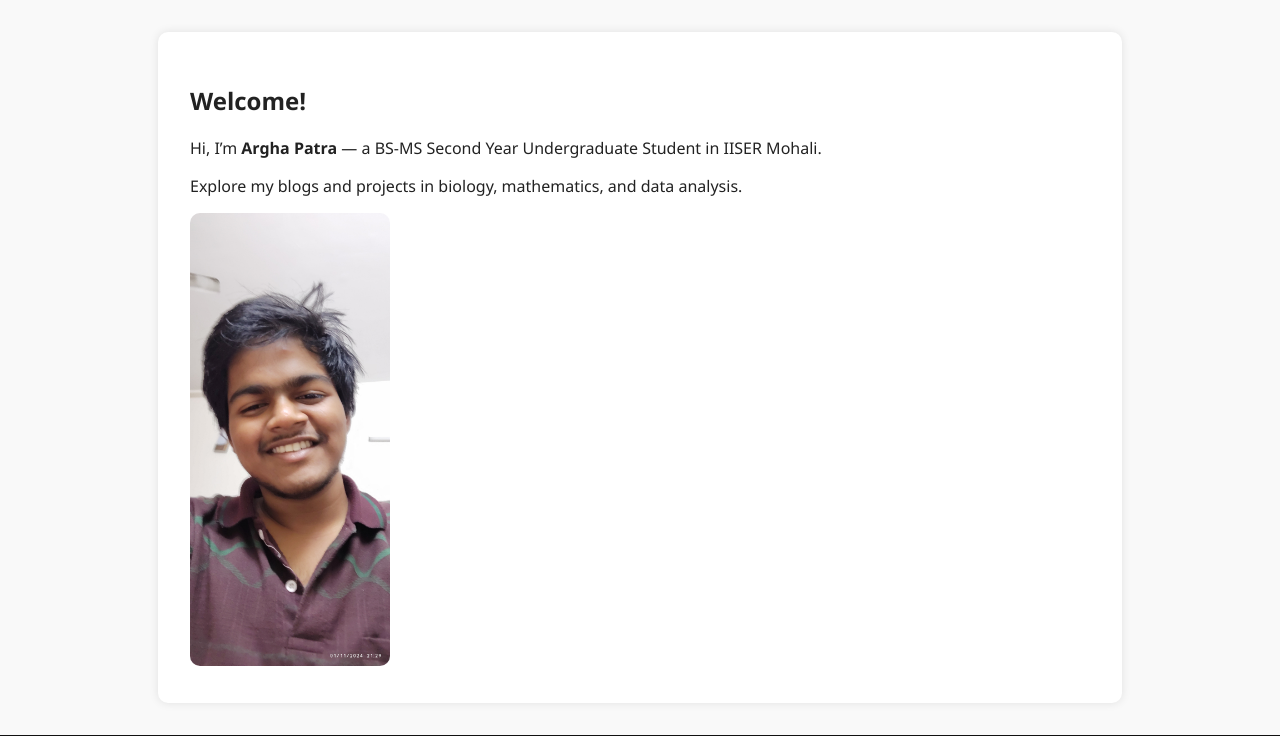
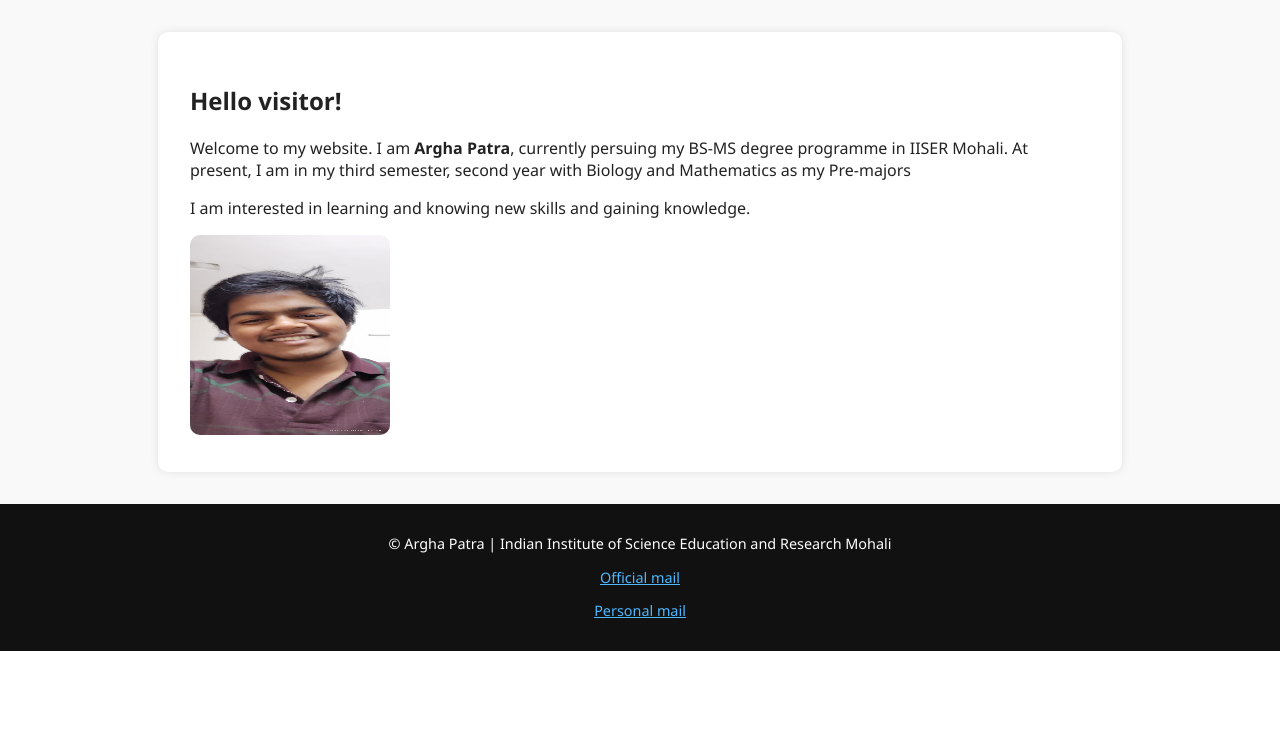
Before and after one commit to brainlessA/personal_site, a Flask app: page / in a window 1280 px wide. Shown: the part 232-968 px from the top of the page. After the commit the page ends 883 px from the top, so only its background shows below. Run offline with Flask 3, Linux system fonts and the light colour scheme.

Commit message:
Update index.html

```diff
--- a/templates/index.html
+++ b/templates/index.html
@@ -1,7 +1,7 @@
 {% extends "base.html" %}
 {% block content %}
-<h2>Welcome!</h2>
-<p>Hi, I’m <b>Argha Patra</b> — a BS-MS Second Year Undergraduate Student in IISER Mohali.</p>
-<p>Explore my blogs and projects in biology, mathematics, and data analysis.</p>
-<img src="{{ url_for('static', filename='images/argha.jpg') }}" alt="Profile Photo" width="200" style="border-radius: 10px;">
+<h2>Hello visitor!</h2>
+<p>Welcome to my website. I am <b>Argha Patra</b>, currently persuing my BS-MS degree programme in IISER Mohali. At present, I am in my third semester, second year with Biology and Mathematics as my Pre-majors</p>
+<p>I am interested in learning and knowing new skills and gaining knowledge.</p>
+<img src="{{ url_for('static', filename='images/argha.jpg') }}" alt="Profile Photo" width="200" height="200" style="border-radius: 10px;">
 {% endblock %}
```
